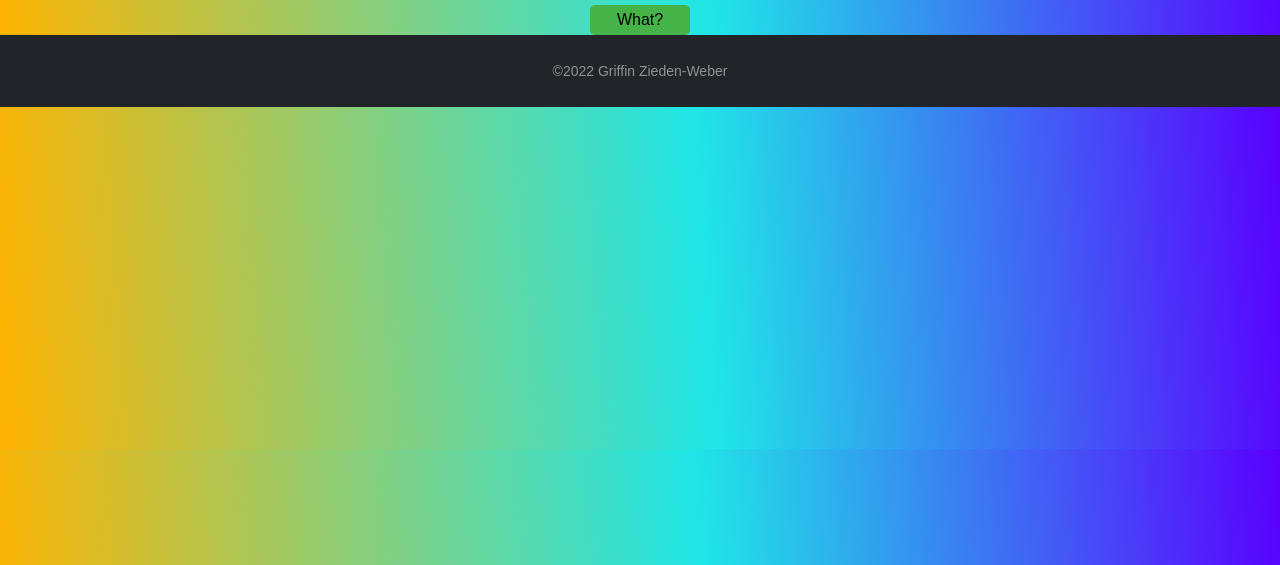
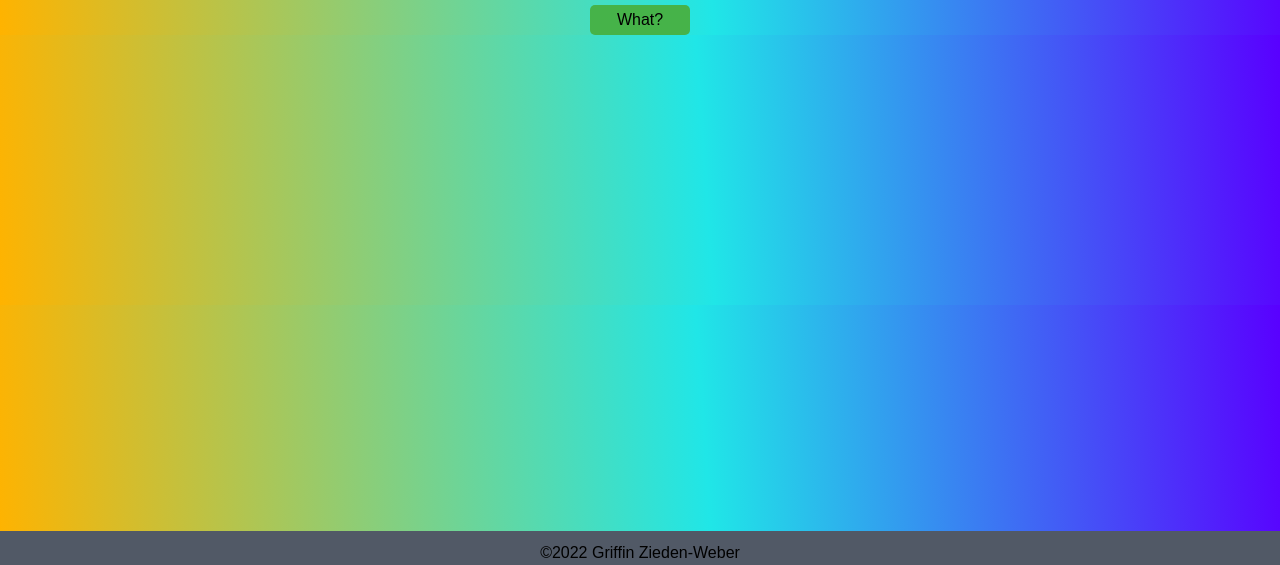
Before and after one commit to GriffinZW/Dad-Joke, a plain HTML site: page index.html in a window 1280 px wide. Shown: the part 235-800 px from the top of the page. Drawn offline with nearby package versions, Linux system fonts and the light colour scheme.

Commit message:
Add files via upload

```diff
--- a/index.html
+++ b/index.html
@@ -17,10 +17,8 @@
         <button type="button" onclick='document.getElementById("edit").innerHTML = "Nothing, they fast!"'>What?</button>
       </div>
         <center>
-      <footer class="py-4 bg-dark text-white-50">
-        <div class="container text-center">
-          <small> ©2022 Griffin Zieden-Weber</small>
+        <div class="text-center">
+          <footer> ©2022 Griffin Zieden-Weber</footer>
         </div>
-      </footer>
     </body>
 </html>
--- a/style.css
+++ b/style.css
@@ -36,8 +36,10 @@ button:hover {
   cursor : pointer;
 }
 footer {
-
-  text-align: center;
-  background-color: DarkGray;
+  position: fixed;
+  padding: 10px 10px 0px 10px;
+  bottom: 0;
+  width: 100%;
+  background-color: #515966;
   color: Black;
 }
```
